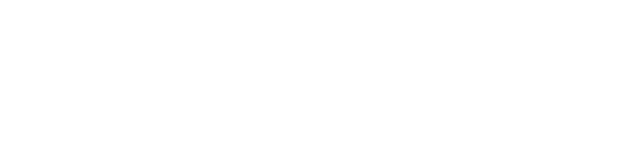
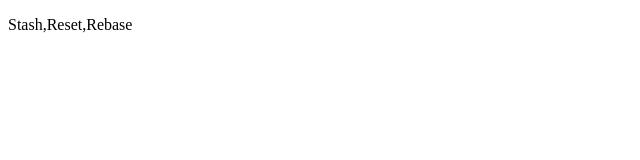
Before and after one commit to Kiruthika-Cse/UST-ass1, a plain HTML site: page ass2.html in a window 1280 px wide. Shown: the whole page, without its empty margins (0-640 px from the left). Drawn offline with Linux system fonts and the light colour scheme.

Commit message:
Text added

```diff
--- a/ass2.html
+++ b/ass2.html
@@ -6,6 +6,6 @@
     <title>Git Assignment2</title>
 </head>
 <body>
-
+  <p>Stash,Reset,Rebase</p>
 </body>
 </html>
```
